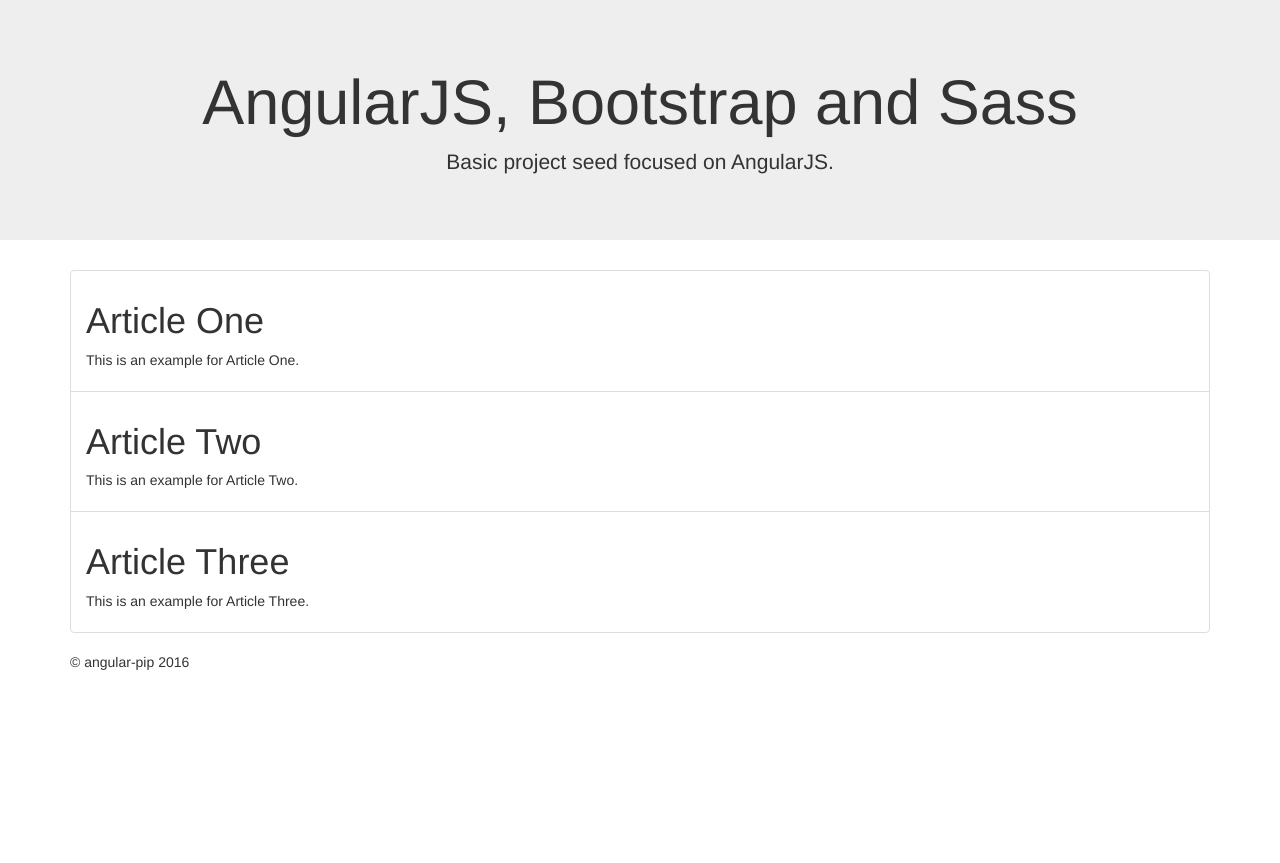
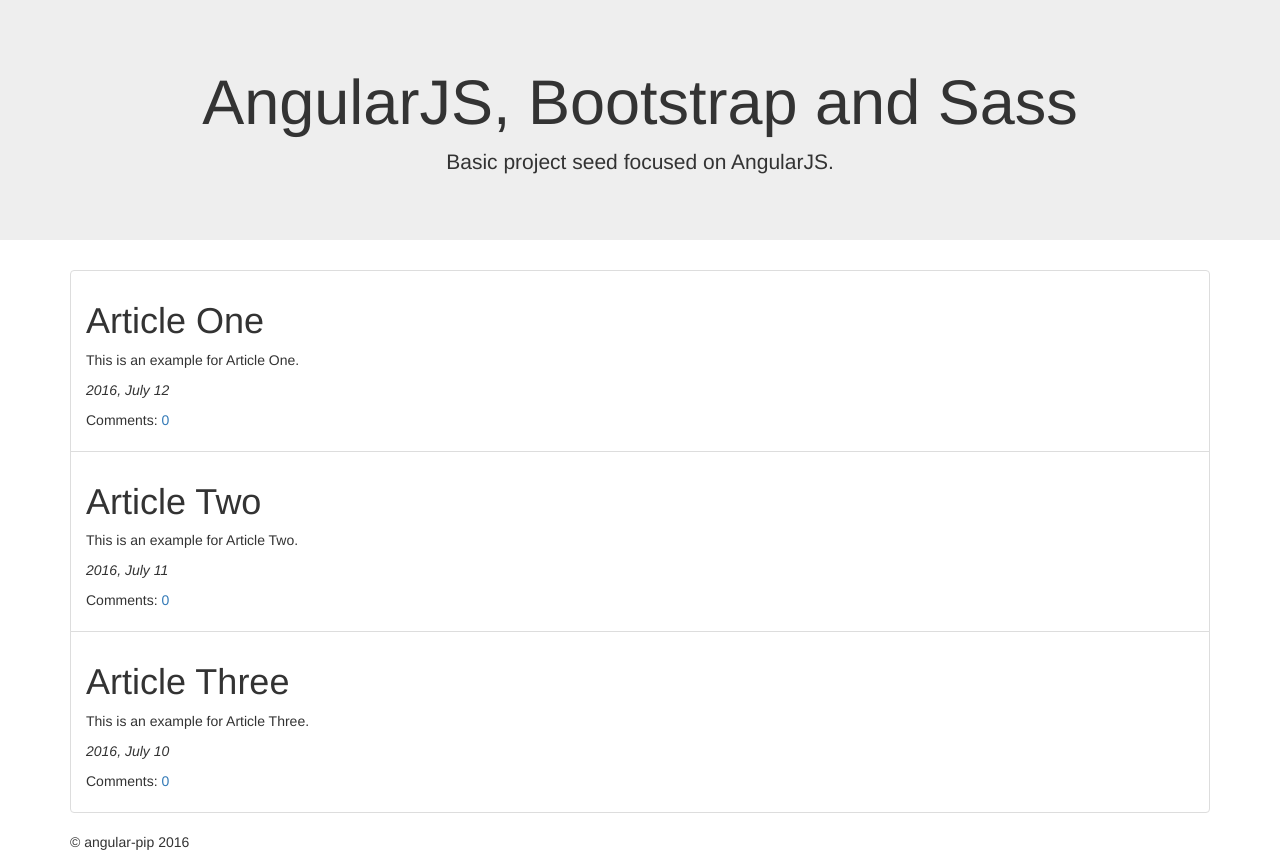
Before and after one commit to BungleJook/angular-pip, a website: page app/index.html in a window 1280 px wide. Before the commit the page ends 800 px from the top, so only its background shows below. Drawn offline with nearby package versions, Linux system fonts and the light colour scheme; some packages are replaced by stand-ins of ours.

Commit message:
Update posts.json with id and date properties; Update post-list template

```diff
--- a/app/post-list/post-list.template.html
+++ b/app/post-list/post-list.template.html
@@ -2,8 +2,10 @@
     <ul class="list-group">
         <li ng-repeat="post in $ctrl.posts" class="list-group-item">
             <article>
-                <h1>{{ post.title }}</h1>
-                <p>{{ post.text }}</p>
+                <h1>{{post.title}}</h1>
+                <p>{{post.text}}</p>
+                <p><em>{{post.date_modified | date: "yyyy, MMMM dd"}}</em></p>
+                <p>Comments: <a href="#!/posts/{{post.id}}">{{post.comments.length}}</a></p>
             </article>
         </li>
     </ul>
--- a/app/posts/posts.json
+++ b/app/posts/posts.json
@@ -1,20 +1,29 @@
 [
     {
-        "age": 0,
-        "id": "article-one",
+        "id": 0,
+        "id_name": "article-one",
         "title": "Article One",
-        "text": "This is an example for Article One."
+        "text": "This is an example for Article One.",
+        "date_created": "2016-07-12T16:21:30.232Z",
+        "date_modified": "2016-07-12T16:21:30.232Z",
+        "comments": []
     },
     {
-        "age": 1,
-        "id": "article-two",
+        "id": 1,
+        "id_name": "article-two",
         "title": "Article Two",
-        "text": "This is an example for Article Two."
+        "text": "This is an example for Article Two.",
+        "date_created": "2016-07-11T16:21:30.232Z",
+        "date_modified": "2016-07-11T16:21:30.232Z",
+        "comments": []
     },
     {
-        "age": 2,
-        "id": "article-three",
+        "id": 2,
+        "id_name": "article-three",
         "title": "Article Three",
-        "text": "This is an example for Article Three."
+        "text": "This is an example for Article Three.",
+        "date_created": "2016-07-10T16:21:30.232Z",
+        "date_modified": "2016-07-10T16:21:30.232Z",
+        "comments": []
     }
 ]
```
